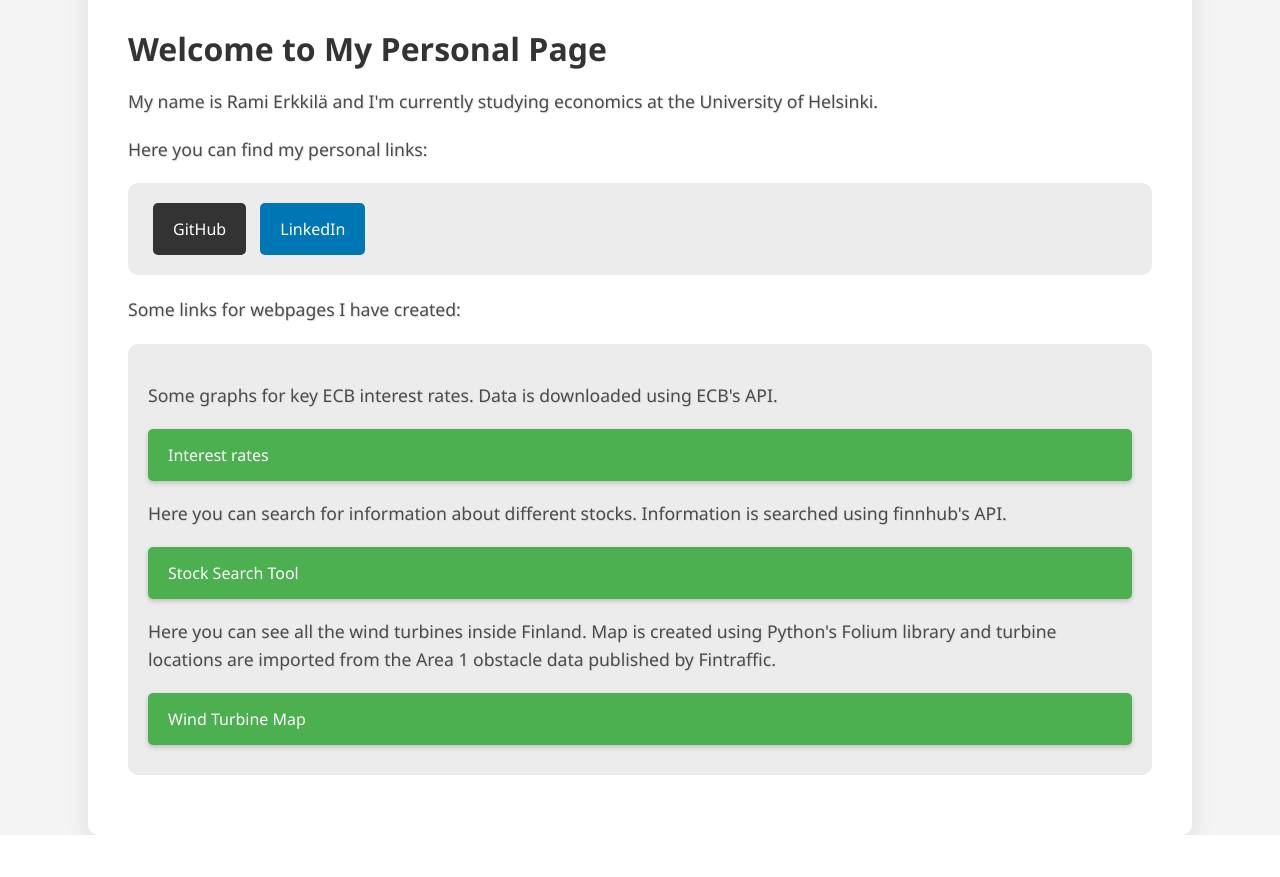
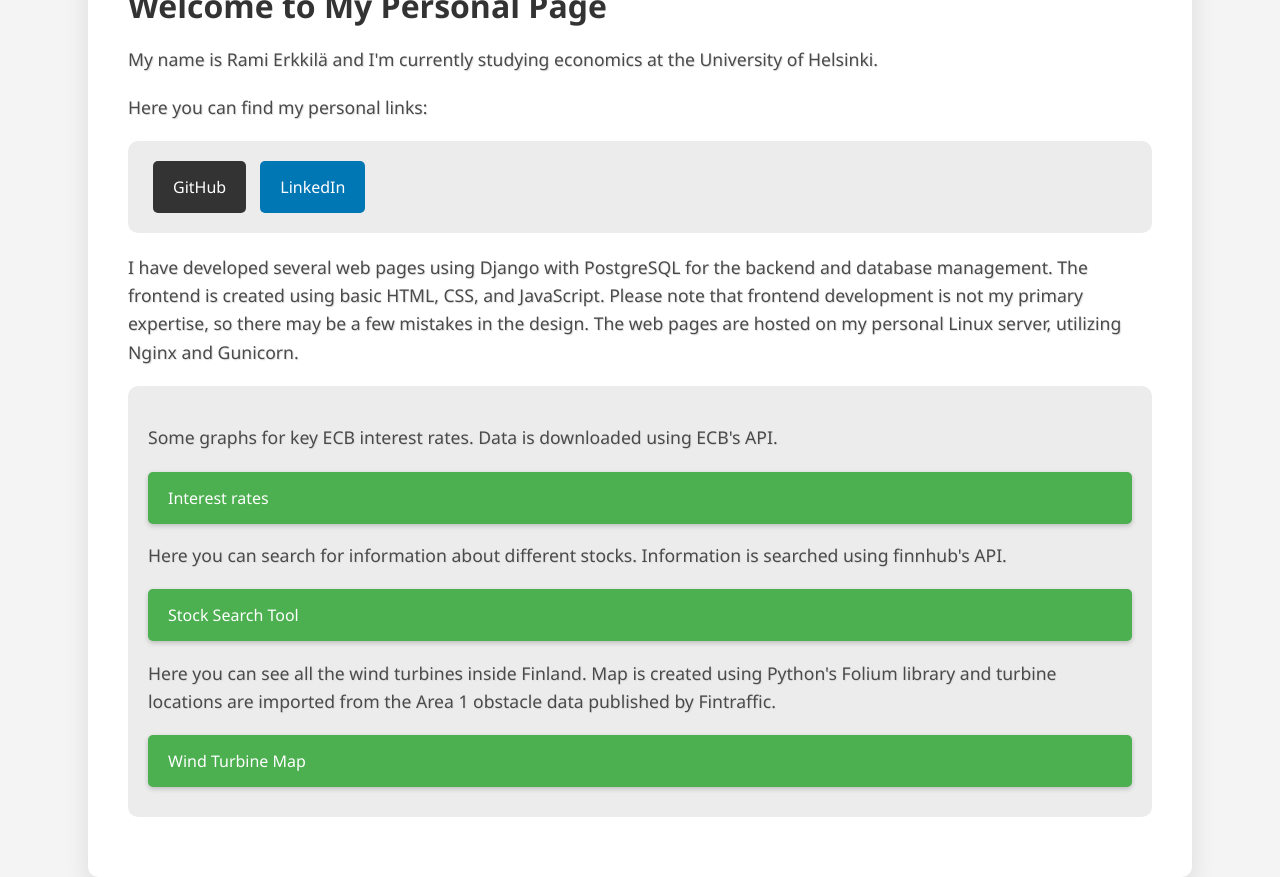
Before and after one commit to Rapasi/Homesite, a Django app: page / in a window 1280 px wide. Before the commit the page ends 835 px from the top, so only its background shows below. Run offline with Django 4.2, Linux system fonts and the light colour scheme.

Commit message:
Improved front page layout

```diff
--- a/economical_data/templates/economical_data/index.html
+++ b/economical_data/templates/economical_data/index.html
@@ -17,7 +17,11 @@
             <a href="https://www.linkedin.com/in/rami-erkkil%C3%A4/" target="_blank" class="link linkedin">LinkedIn</a>
 
         </div>
-        <p>Some links for webpages I have created:</p>
+        <p>I have developed several web pages using Django with PostgreSQL for the backend and database management.
+            The frontend is created using basic HTML, CSS, and JavaScript.
+            Please note that frontend development is not my primary expertise,
+            so there may be a few mistakes in the design.
+            The web pages are hosted on my personal Linux server, utilizing Nginx and Gunicorn.</p>
         <div class="links">
             <p>Some graphs for key ECB interest rates. Data is downloaded using ECB's API.</p>
             <a href="{% url 'display_page' %}" class="link routes">Interest rates</a>
```
